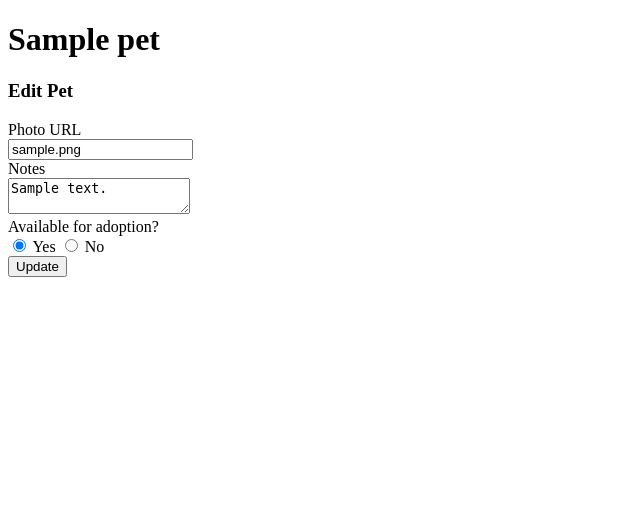
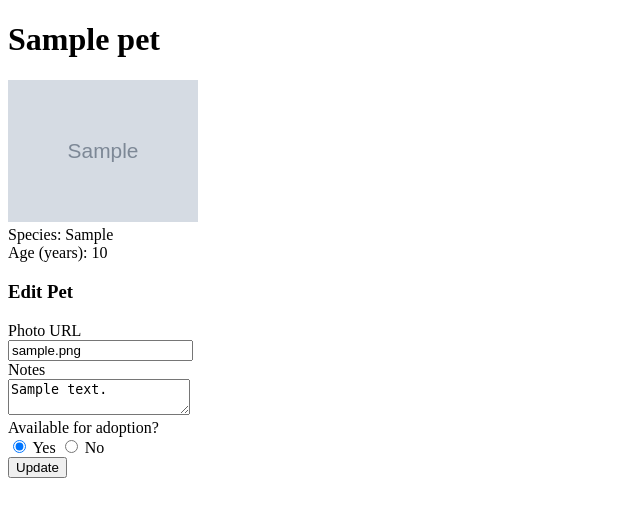
Before and after one commit to iam8/24.1-wtforms, a Flask app: page /1 in a window 1280 px wide. Shown: the top 517 px of the page, without its empty margins (0-640 px from the left). Run offline with Flask 3, Linux system fonts and the light colour scheme; tables that the repository leaves empty hold one stand-in row (values such as "Sample post"); grey boxes marked "Sample" are stand-in pictures.

Commit message:
Added some pet info (image, species, age

```diff
--- a/templates/pet_display_and_edit.jinja2
+++ b/templates/pet_display_and_edit.jinja2
@@ -11,7 +11,11 @@
     <h1>{{ pet.name }}</h1>
 
     <section>
-
+        <div>
+            <img class="pet-img" src="{{ pet.photo_url }}" alt="{{ pet.name }}">
+        </div>
+        <div>Species: {{ pet.species }}</div>
+        <div>Age (years): {{ pet.age }}</div>
     </section>
 
     <section>
@@ -20,7 +24,7 @@
             {{ form.hidden_tag() }}
 
             {% for field in form
-            if field.widget.input_type != "hidden" %}
+               if field.widget.input_type != "hidden" %}
 
                 {% if field.type == "RadioField" %}
                     {{ field.label }}
```
